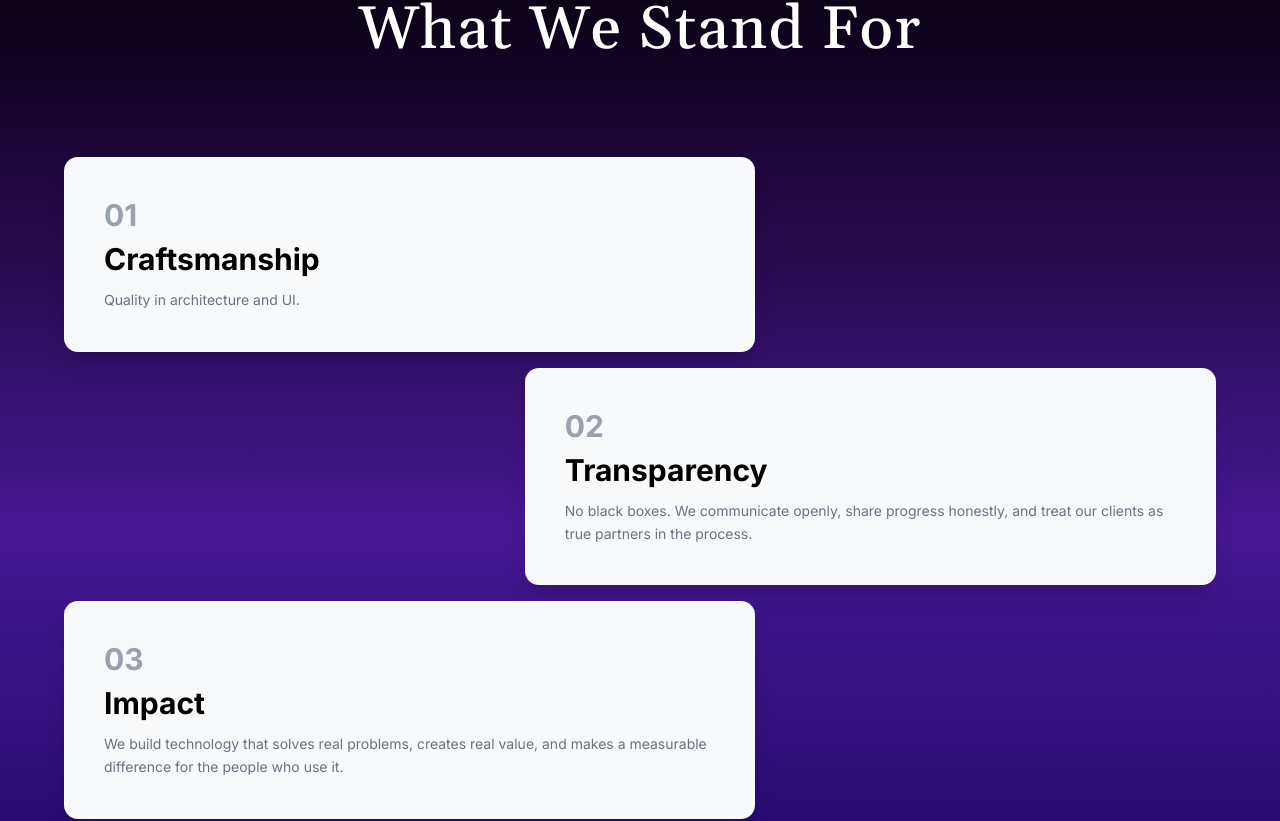
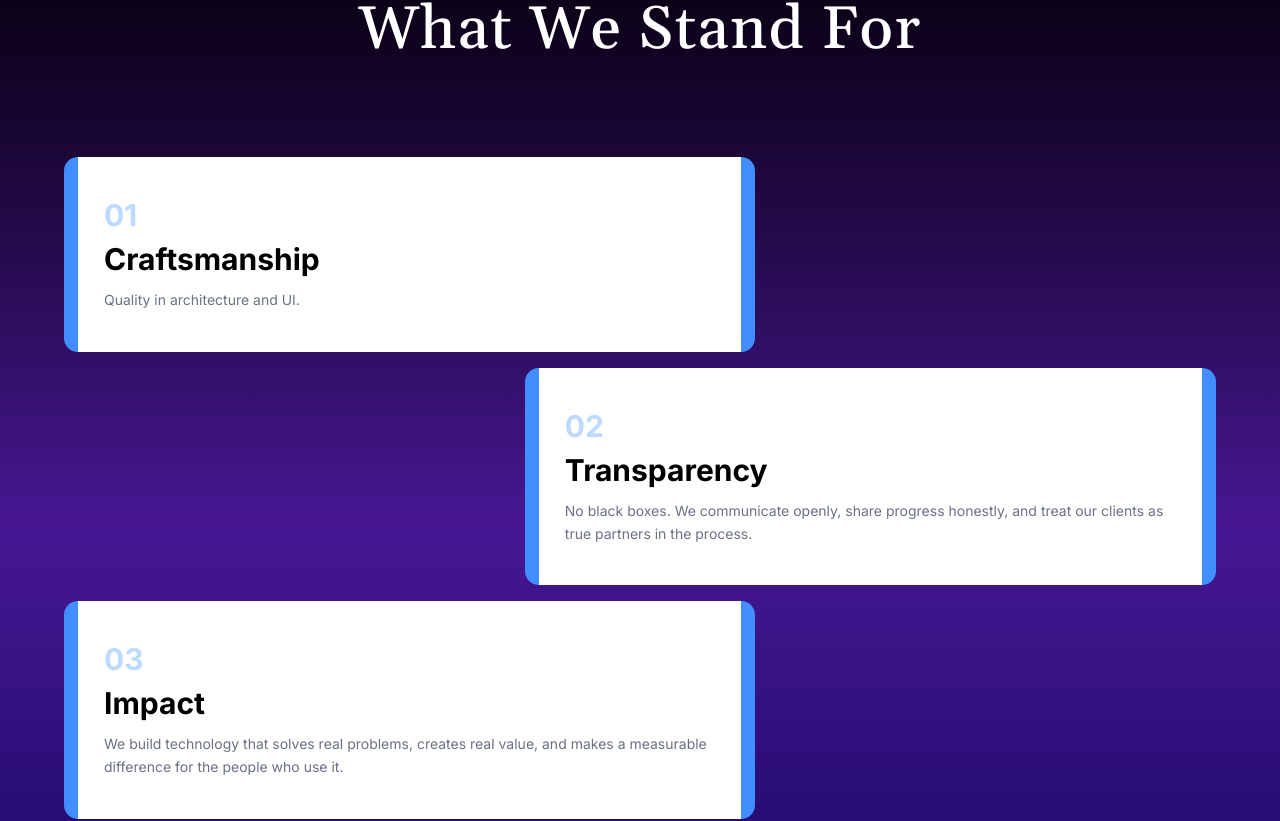
Before and after one commit to WMSols/wmsols-website-new, a Next.js app: page /about in a window 1280 px wide. Shown: the part 1519-2340 px from the top of the page. Built offline with nearby package versions, Linux system fonts and the light colour scheme.

Commit message:
Update our value card style , added subtle hover interaction

```diff
--- a/app/about/components/OurValues.tsx
+++ b/app/about/components/OurValues.tsx
@@ -43,11 +43,14 @@ const ValueCard: React.FC<{ data: ValueItem; index: number }> = ({ data, index }
 
   return (
     <div
-      className={`w-full md:w-[60%] bg-[#F8F9FA] rounded-xl p-8 md:p-10 shadow-xl transition-transform hover:-translate-y-1 ${
+      className={`w-full md:w-[60%]  rounded-xl p-8 md:p-10 transition-all duration-300 hover:shadow-xl hover:shadow-black/60   hover:-translate-y-1 ${
         isEven ? 'md:self-start' : 'md:self-end'
       }`}
+      style={{
+        background:"linear-gradient(to right, #408EFF 2%, #FFFFFF 2%, #FFFFFF 98%, #408EFF 96%)"
+      }}
     >
-      <span className="text-3xl font-bold text-gray-400 mb-2 block">
+      <span className="text-3xl font-bold text-blue-200 mb-2 block">
         {data.number}
       </span>
       <h3 className="text-3xl font-bold text-black mb-3">
```
